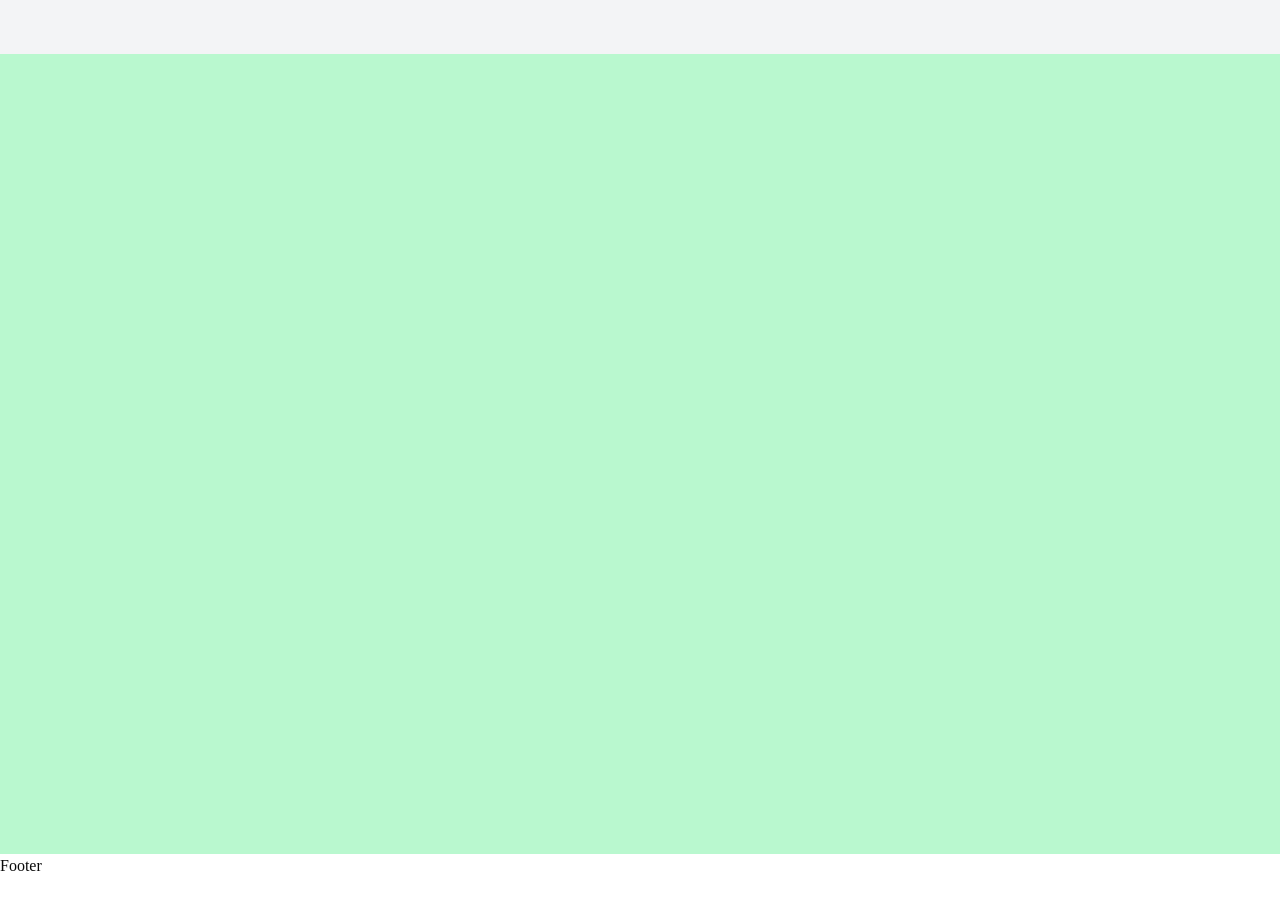
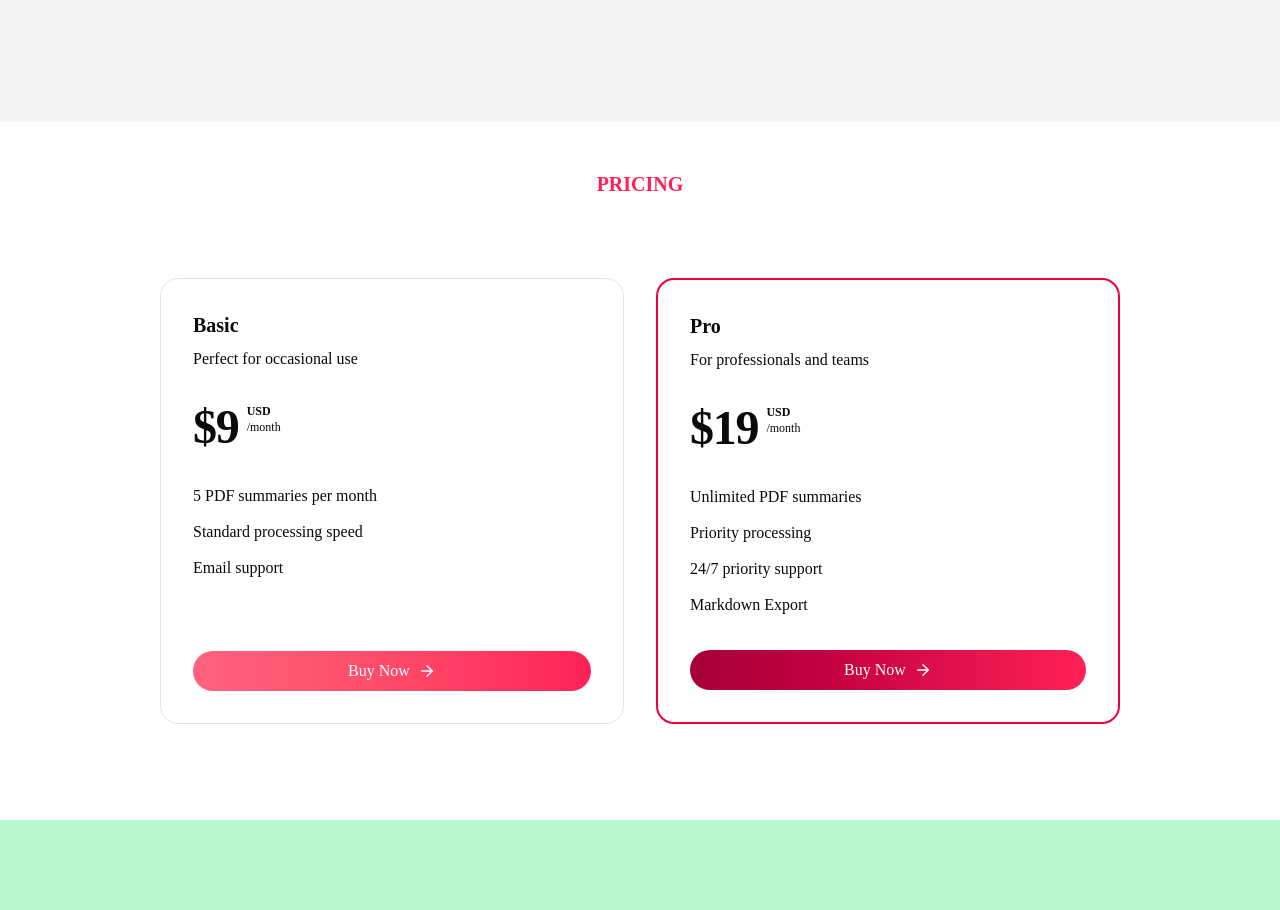
Before and after one commit to saranawaz11/Briefly, a Next.js app: page / in a window 1280 px wide. Shown: the part 1466-2376 px from the top of the page. Before the commit the page ends 2344 px from the top, so only its background shows below. Built offline with nearby package versions, Linux system fonts and the light colour scheme; no server answers.

Commit message:
pricing section

```diff
--- a/app/components/home/HowItWorksSection.tsx
+++ b/app/components/home/HowItWorksSection.tsx
@@ -30,8 +30,8 @@ export default function HowItWorksSection() {
         <section className='relative overflow-hidden bg-gray-100'>
             <div className='py-12 lg:py-24 max-w-5xl mx-auto px-4 sm:px-6 lg:px-8 lg:pt-12'>
                 <div className='text-center mb-16'>
-                    <h2>How it works?</h2>
-                    <h3>
+                    <h2 className='font-bold text-xl uppercase mb-4 text-rose-500'>How it works?</h2>
+                    <h3 className='font-bold text-3xl max-w-2xl mx-auto'>
                         Transform any PDF into an easy-to-digest summary in three simple steps
                     </h3>
                 </div>
--- /dev/null
+++ b/app/components/home/PricingSection.tsx
@@ -0,0 +1,97 @@
+import { cn } from '@/lib/utils'
+import { ArrowRight } from 'lucide-react'
+import Link from 'next/link'
+import React from 'react'
+
+type PriceType = {
+    name: string,
+    price: number,
+    description: string,
+    items: string[],
+    id: string,
+    paymentLink: string,
+    priceId: string,
+}
+
+
+const plans = [
+    {
+        id: 'basic',
+        name: 'Basic',
+        price: 9,
+        description: 'Perfect for occasional use',
+        items: [
+            '5 PDF summaries per month',
+            'Standard processing speed',
+            'Email support'
+        ],
+        paymentLink: '',
+        priceId: ''
+    },
+    {
+        id: 'pro',
+        name: 'Pro',
+        price: 19,
+        description: 'For professionals and teams',
+        items: [
+            'Unlimited PDF summaries',
+            'Priority processing',
+            '24/7 priority support',
+            'Markdown Export'
+        ],
+        paymentLink: '',
+        priceId: ''
+    }
+]
+
+export default function PricingSection() {
+    return (
+        <section className='relative overflow-hidden ' id='pricing'>
+            <div className='py-12 lg:py-24 max-w-5xl mx-auto px-4 sm:px-6 lg:px-8 lg:pt-12'>
+                <div className='flex items-center justify-center w-full pb-12'>
+                    <h2 className='uppercase font-bold text-xl mb-8 text-rose-500'>Pricing</h2>
+                </div>
+                <div className='relative flex flex-col lg:flex-row gap-8 justify-center items-center lg:items-stretch'>
+                    {plans.map((plan) => (
+                        <PricingCard key={plan.id} {...plan} />
+                    ))}
+                </div>
+            </div>
+        </section>
+    )
+}
+
+function PricingCard({ name, price, description, items, id, paymentLink }: PriceType) {
+    return (
+        <div className='relative w-full max-w-lg hover:scale-105 hover:tranistion-all duration-300'>
+            <div className={cn('relative flex flex-col h-full gap-4 lg:gap-8 z-10 p-8 border border-gray-500/20 rounded-2xl',
+                id === 'pro' && 'border-rose-600 gap-5 border-2')}>
+                <div>
+                    <p className='text-lg font-bold lg:text-xl capitalize'>{name}</p>
+                    <p className='text-base-content/80 mt-2'>{description}</p>
+                </div>
+
+                <div className='flex gap-2'>
+                    <p className='text-5xl tracking-tight font-extrabold'>${price}</p>
+                    <div>
+                        <p className='text-xs uppercase font-semibold'>USD</p>
+                        <p className='text-xs'>/month</p>
+                    </div>
+                </div>
+
+                <div className='flex-1 space-y-2.5 leading-relaxed text-base'>
+                    {items.map((item, idx) => (
+                        <li key={idx} className='flex items-center gap-2'>{item}</li>
+                    ))}
+                </div>
+
+                <div>
+                    <Link href={paymentLink} className={cn('w-full rounded-full flex items-center justify-center gap-2 bg-linear-to-r from-rose-800 to-rose-500 hover:from-rose-500 hover:to-rose-800 text-white py-2',
+                        id === 'pro' ? 'border-rose-500' : 'border-rose-100 from-rose-400 to-rose-500'
+                    )} >Buy Now <ArrowRight size={18}/>
+                    </Link>
+                </div>
+            </div>
+        </div>
+    )
+}
--- a/app/page.tsx
+++ b/app/page.tsx
@@ -1,6 +1,7 @@
 import DemoSection from "@/app/components/home/DemoSection";
 import HeroSection from "@/app/components/home/HeroSection";
-import HowItWorksSection from "./components/home/HowItWorksSection";
+import HowItWorksSection from "@/app/components/home/HowItWorksSection";
+import PricingSection from "@/app/components/home/PricingSection";
 
 export default function Home() {
   return (
@@ -8,6 +9,7 @@ export default function Home() {
       <HeroSection />
       <DemoSection />
       <HowItWorksSection />
+      <PricingSection />
       <div className="h-screen pt-30 bg-green-200"></div>
     </div>
   );
```
Also changed, not shown: 1 other file (tests, documents, lock files or other folders).
